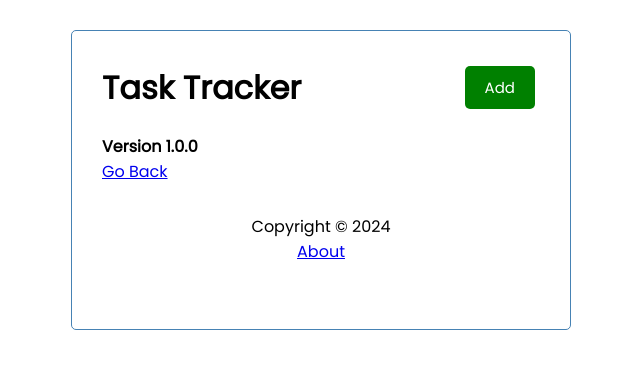
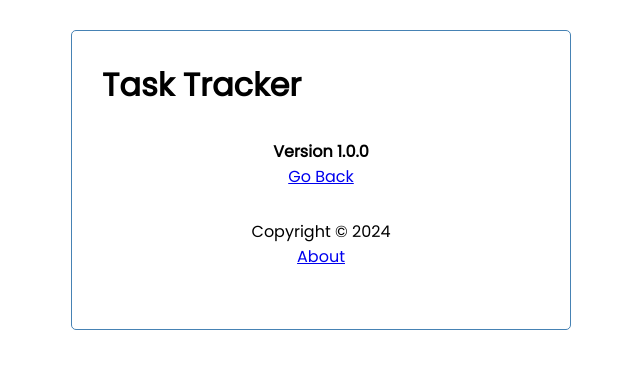
Before and after one commit to singhvikramjeet786/react-task-tracker, a React (Create React App) app: page /about in a window 1280 px wide. Shown: the top 368 px of the page, without its empty margins (319-959 px from the left). Built offline with nearby package versions, Linux system fonts and the light colour scheme; data requests are answered from the project's data file.

Commit message:
removed btn on about page on routing

```diff
--- a/src/components/About.js
+++ b/src/components/About.js
@@ -2,7 +2,7 @@ import { Link } from "react-router-dom"
 
 const About = () => {
   return (
-    <div>
+    <div className="about">
         <h4> Version 1.0.0</h4>
         <Link to='/'>Go Back</Link>
     </div>
--- a/src/components/Header.js
+++ b/src/components/Header.js
@@ -1,19 +1,21 @@
 import PropTypes from 'prop-types'
 import Button from './Button'
-import {FaTimes} from 'react-icons/fa';
+import { useLocation } from 'react-router-dom'
 
-const Header = ({ title, onAdd,showAdd}) => {
+const Header = ({ title, onAdd, showAdd }) => {
 
   // const onClick = (e) => {
   //   console.log("I'm Clicked");
   // }
-
+  const location = useLocation()
   return (
     <header className="header">
       {/* CSS in JS */}
       {/* <h1 style={headingStyle}>{title}</h1> */}
       <h1 >{title}</h1>
-      <Button color={showAdd ? 'red' :'green'} text={showAdd ? 'Close' : 'Add'} onClick={onAdd} />
+      {location.pathname === '/' && (
+        <Button color={showAdd ? 'red' : 'green'} text={showAdd ? 'Close' : 'Add'} onClick={onAdd} />
+      )}
     </header>
   )
 }
--- a/src/index.css
+++ b/src/index.css
@@ -106,7 +106,7 @@ body {
   height: 20px;
 }
 
-footer{
+footer, .about{
   margin-top: 30px;
   text-align: center;
 }
```
